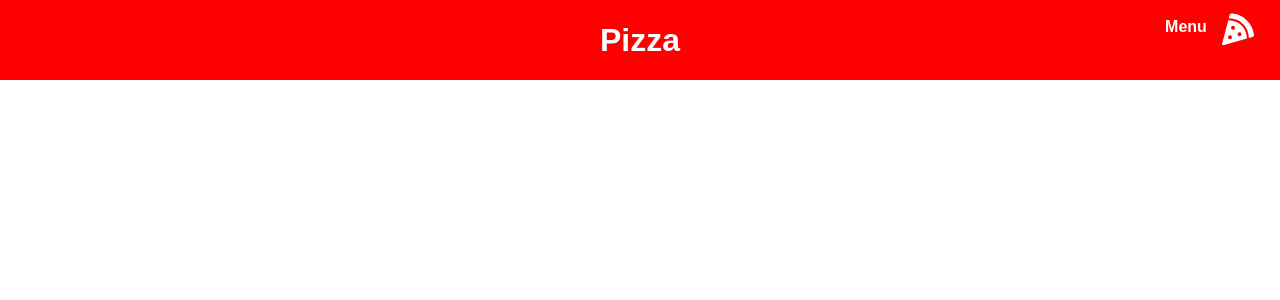
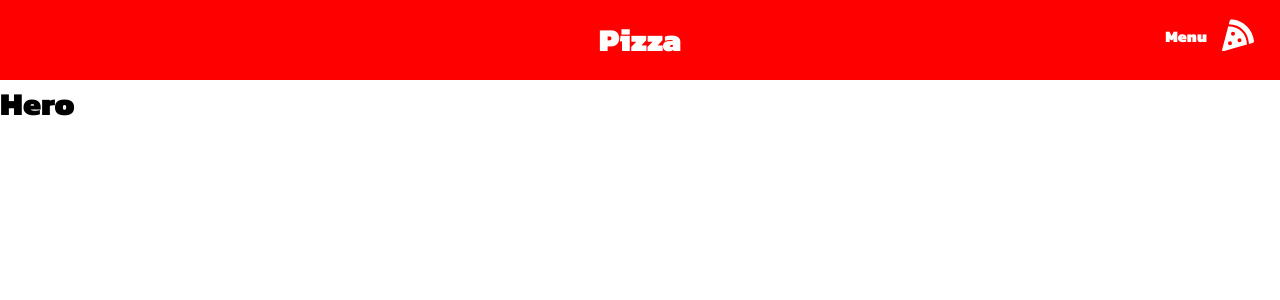
Before and after one commit to Jonghan-park/React_pizza, a React (Create React App) app in the folder front-pizza/: page / in a window 1280 px wide. Shown: the top 300 px of the page. Built offline with nearby package versions, Linux system fonts and the light colour scheme.

Commit message:
Create Hero folder and files

```diff
--- a/front-pizza/public/index.html
+++ b/front-pizza/public/index.html
@@ -25,6 +25,9 @@
       Learn how to configure a non-root public URL by running `npm run build`.
     -->
     <title>React App</title>
+    <link rel="preconnect" href="https://fonts.googleapis.com">
+<link rel="preconnect" href="https://fonts.gstatic.com" crossorigin>
+<link href="https://fonts.googleapis.com/css2?family=Kanit:wght@900&display=swap" rel="stylesheet">
   </head>
   <body>
     <noscript>You need to enable JavaScript to run this app.</noscript>
--- a/front-pizza/src/App.js
+++ b/front-pizza/src/App.js
@@ -2,12 +2,14 @@ import React from 'react';
 import Navbar from './components/Navbar';
 import { BrowserRouter as Router} from 'react-router-dom';
 import { GlobalStyle } from './globalStyles';
+import Hero from './Hero'
 
 function App() {
   return (
     <Router>
       <GlobalStyle />
       <Navbar />
+      <Hero />
   </Router>
   );
 }
--- /dev/null
+++ b/front-pizza/src/Hero/index.js
@@ -0,0 +1,11 @@
+import React from 'react'
+
+const Hero = () => {
+  return (
+    <div>
+      <h1>Hero</h1>
+    </div>
+  )
+}
+
+export default Hero;
```
Also changed, not shown: front-pizza/src/Hero/HeroElements.js (added).
